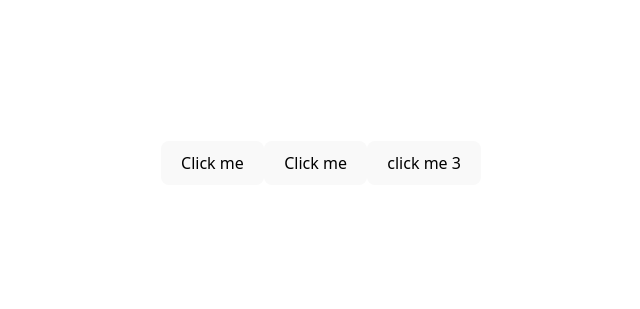
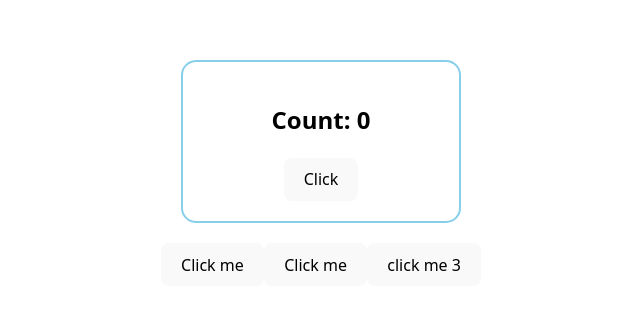
Before and after one commit to hurayrakhan/react-practice, a React (Vite) app: page / in a window 1280 px wide. Shown: the part 237-546 px from the top of the page, without its empty margins (319-959 px from the left). Built offline with nearby package versions, Linux system fonts and the light colour scheme.

Commit message:
learned state in react js

```diff
--- a/src/App.jsx
+++ b/src/App.jsx
@@ -2,6 +2,7 @@
 import './App.css'
 import ToDo from './ToDo';
 import Bro from './brothers';
+import Counter from './counter';
 import Stars from './stars'
 
 function App() {
@@ -23,6 +24,7 @@ function App() {
   }
   return (
     <>
+    <Counter></Counter>
 
     <button onClick={handleClick}>Click me</button>
     <button onClick={() => alert('clicked btn 2')}>Click me</button>
--- /dev/null
+++ b/src/counter.jsx
@@ -0,0 +1,25 @@
+import { useState } from "react"
+
+export default function Counter () {
+    const style = {
+        border: "2px solid skyblue",
+        color: 'black',
+        backgroundColor: 'white',
+        padding: '20px',
+        margin:'20px',
+        borderRadius:'15px'
+    }
+    const [count, setCount]= useState(0);
+
+    const handleCount = () => {
+        const newCount = count + 1;
+        setCount(newCount);
+    }
+
+    return(
+        <div style={style}>
+            <h2>Count: {count}</h2>
+            <button onClick={handleCount}>Click</button>
+        </div>
+    )
+}
```
